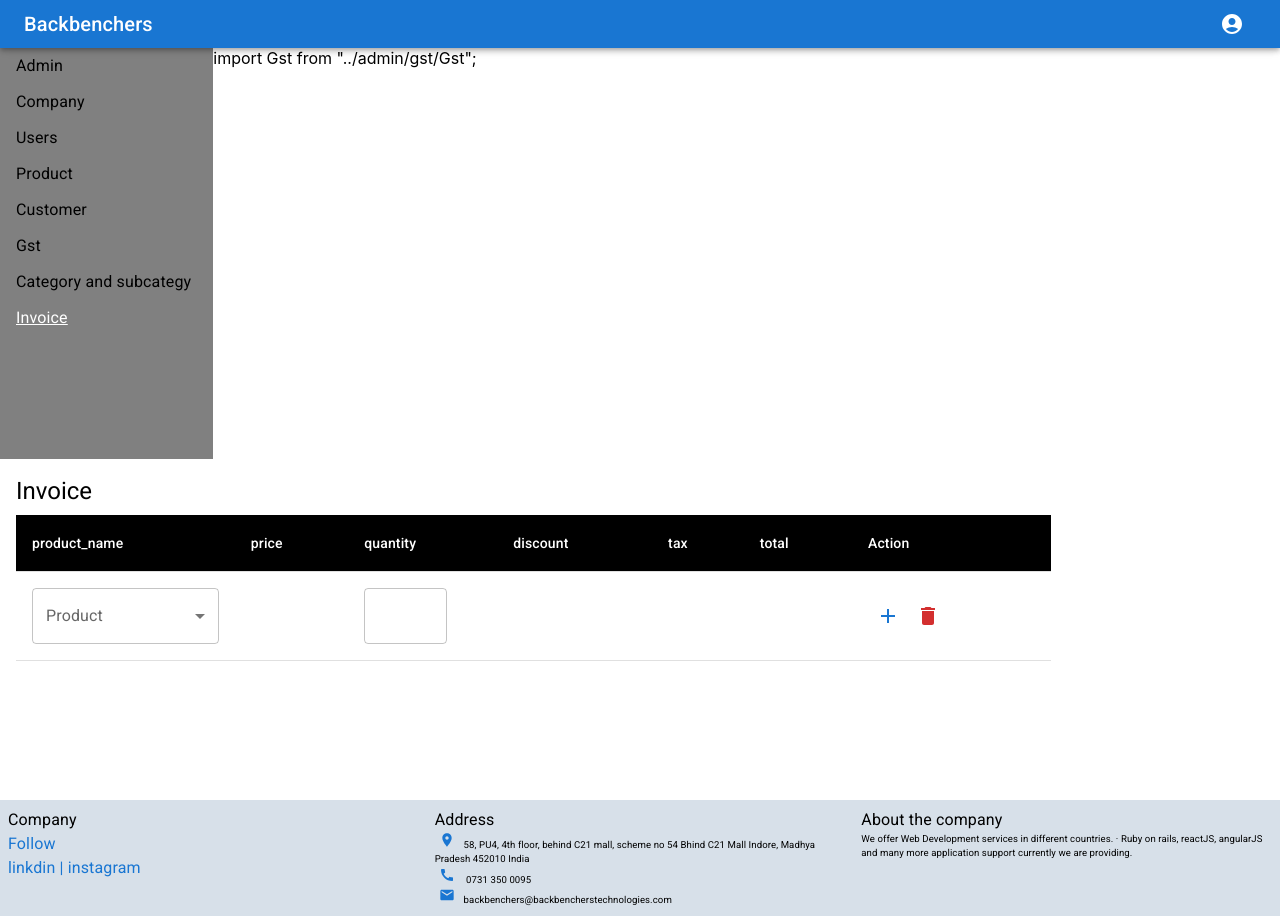
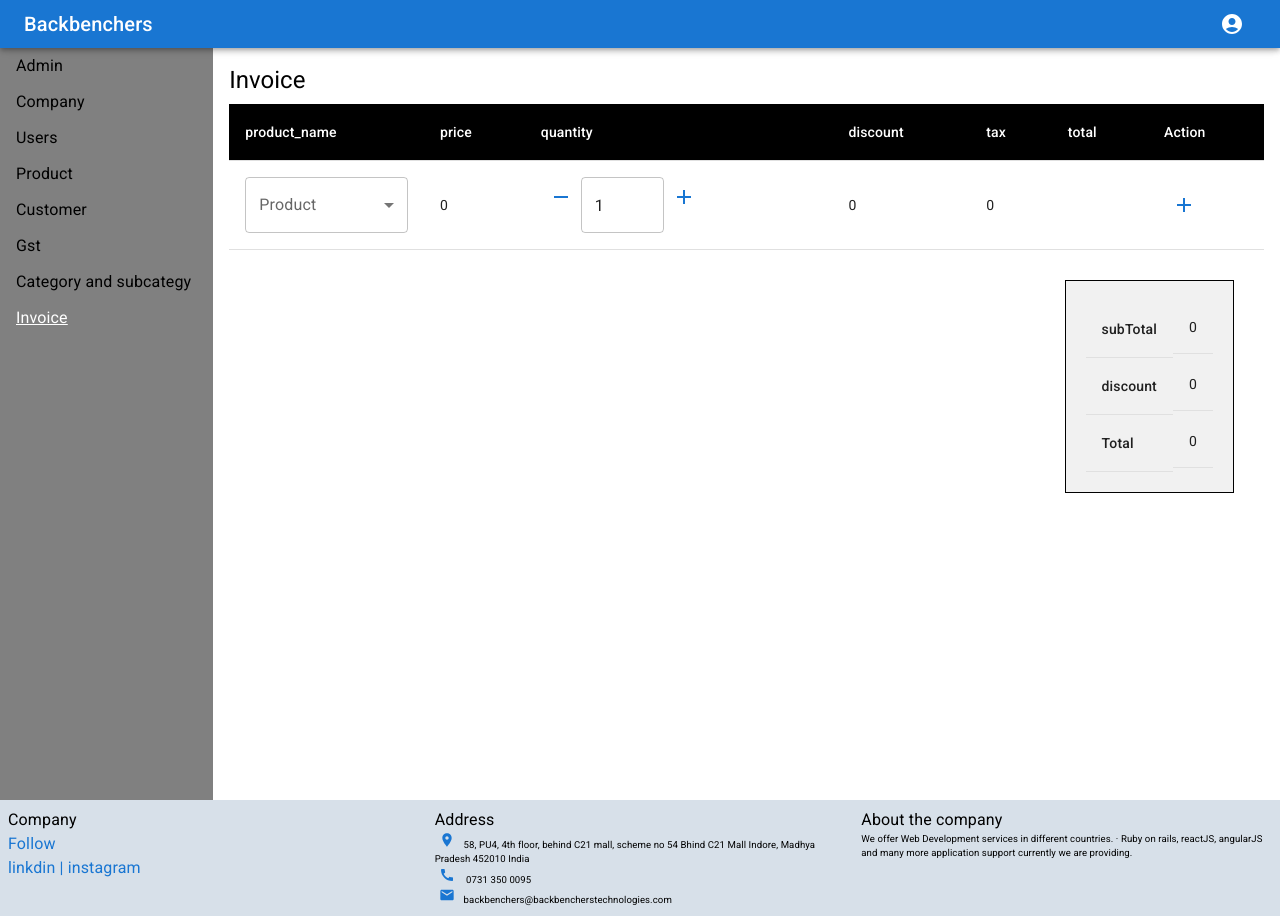
Before and after one commit to rraj77/company, a React (Create React App) app: page /invoice in a window 1280 px wide. Built offline with nearby package versions, Linux system fonts and the light colour scheme.

Commit message:
invoice changes

```diff
--- a/src/App.tsx
+++ b/src/App.tsx
@@ -4,17 +4,17 @@ import Header from './util-components/Header';
 import NavBarList from './util-components/NavBarList';
 import ImageUploadModel from './pop-up/ImageUploadModel';
 
-import { ProductList } from "./products/Api";
-import { BioContext } from "./invoice/ContextInvoice";
+
+
 function App() {
   return (
     <>
-    <BioContext.Provider value={ProductList}>
-      <Header />
-      <ImageUploadModel />
-      <NavBarList />
-      <Footer />
-      </BioContext.Provider>
+
+        <Header />
+        <ImageUploadModel />
+        <NavBarList />
+        <Footer />
+
     </>
   );
 }
--- a/src/invoice/ContextInvoice.tsx
+++ /dev/null
@@ -1,4 +0,0 @@
-import { createContext } from "react";
-
-
-export const BioContext = createContext<any>('');
--- a/src/invoice/Invoice.tsx
+++ b/src/invoice/Invoice.tsx
@@ -1,68 +1,191 @@
-import Table from "@mui/material/Table";
-import TableBody from "@mui/material/TableBody";
-import TableCell from "@mui/material/TableCell";
-import TableHead from "@mui/material/TableHead";
-import TableRow from "@mui/material/TableRow";
-import { Grid, TextField } from "@mui/material";
-import { Typography } from "@mui/material";
-import styles from "../styles/styles.module.scss";
-import IconButton from "@mui/material/IconButton";
-import DeleteIcon from "@mui/icons-material/Delete";
-import AddIcon from "@mui/icons-material/Add";
-import { useContext, useState } from "react";
-import * as React from "react";
-import Box from "@mui/material/Box";
-import InputLabel from "@mui/material/InputLabel";
-import MenuItem from "@mui/material/MenuItem";
-import FormControl from "@mui/material/FormControl";
-import Select, { SelectChangeEvent } from "@mui/material/Select";
-import { BioContext } from "./ContextInvoice";
-import { ProductList } from "../products/Api";
-import { IInvoiceItem } from "../interfaces/product";
+import Table from '@mui/material/Table';
+import TableBody from '@mui/material/TableBody';
+import TableCell from '@mui/material/TableCell';
+import TableHead from '@mui/material/TableHead';
+import TableRow from '@mui/material/TableRow';
+import { Grid, TableFooter, TextField } from '@mui/material';
+import { Typography } from '@mui/material';
+import styles from '../styles/styles.module.scss';
+import IconButton from '@mui/material/IconButton';
+import DeleteIcon from '@mui/icons-material/Delete';
+import AddIcon from '@mui/icons-material/Add';
+import { useState } from 'react';
+import * as React from 'react';
+import Box from '@mui/material/Box';
+import InputLabel from '@mui/material/InputLabel';
+import MenuItem from '@mui/material/MenuItem';
+import FormControl from '@mui/material/FormControl';
+import Select, { SelectChangeEvent } from '@mui/material/Select';
+import RemoveIcon from '@mui/icons-material/Remove';
+import EditIcon from '@mui/icons-material/Edit';
+import { ProductList } from '../products/Api';
+import { IProduct } from '../interfaces/product';
+import { IQuantity } from '../interfaces/product';
+import SaveIcon from '@mui/icons-material/Save';
 
 export default function Invoice() {
-  const user: any = useContext(BioContext);
-  console.log("check", user);
-  const [product, setProduct] = useState<any>();
-  const [invoiceProductName, setInvoiceProductName] = React.useState("");
+  const [invoiceProductName, setInvoiceProductName] = useState<string>('');
   const [quantity, setQuantity] = useState<number>(1);
-  const [totalData, setTotalData] = useState<any>();
+  const [totalData, setTotalData] = useState<number>();
+  const [selectedProductId, setSelectedProductID] = useState<string>();
+  const [invoiceProducts, setinvoiceProducts] = useState<IQuantity[]>([]);
+  const [isEditQuantity, setEditQuantity] = useState<number>(1);
+  const [isDiscount, setDiscount] = useState<number>(1);
+  const [subTotal, setSubTotal] = useState<number>(0);
+  const [newDiscount, setNewDiscount] = useState<number>(0);
+  const [newTotal, setNewTotal] = useState<number>(0);
+  const [product, setProduct] = useState<IProduct>({
+    id: '',
+    name: '',
+    category: '',
+    subCategory: '',
+    description: '',
+    tax: 0,
+    discount: 0,
+    price: 0
+  });
 
-  const editData = (event: any) => {
-     event.target.value &&
+  const onSubmit = () => {
+    const data = invoiceProducts.map((element: IQuantity) => {
+      if (element.id === selectedProductId) {
+        element.quantity = isEditQuantity;
+        element.product.discount = isDiscount;
+        if (product !== undefined) {
+          const newItem = ProductList.find((value: IProduct) => value.name === product.name);
+          if (newItem !== undefined) {
+            const totalItem = newItem.price * isEditQuantity - isDiscount + newItem.tax;
+
+            const editProductIndex = invoiceProducts.findIndex((value) => value.id === element.id);
+            invoiceProducts[editProductIndex].totalData = totalItem;
+          }
+        }
+      }
+
+      return element;
+    });
+
+    setinvoiceProducts([...data]);
+    setSelectedProductID('');
+  };
+
+  const selectNewDiscountAndQuantity = (
+    e: React.ChangeEvent<HTMLInputElement | HTMLTextAreaElement>,
+    textFieldName: string
+  ) => {
+    if (textFieldName === 'quantity') {
+      setEditQuantity(parseInt(e.target.value));
+    } else if (textFieldName === 'discount') {
+      setDiscount(parseInt(e.target.value));
+    }
+  };
+
+  const editQuantity = (textFieldName: string) => {
+    return (
+      <TextField
+        value={textFieldName === 'quantity' ? isEditQuantity : isDiscount}
+        type="number"
+        onChange={(e) => selectNewDiscountAndQuantity(e, textFieldName)}
+        InputProps={{ inputProps: { min: 0, max: 100 } }}
+      />
+    );
+  };
+
+  const onEditProduct = (indexOfProduct: string) => {
+    setSelectedProductID(indexOfProduct);
+  };
+
+  const increament = () => {
+    setQuantity(quantity + 1);
+
+    if (product !== undefined) {
+      const newItem = ProductList.find((value: IProduct) => value.name === product.name);
+      if (newItem !== undefined) {
+        const totalItem = newItem.price * (quantity + 1) - newItem.discount + newItem.tax;
+
+        setTotalData(totalItem);
+      }
+    }
+  };
+  const decreament = () => {
+    quantity > 1 ? setQuantity(quantity - 1) : setQuantity(1);
+    if (product !== undefined) {
+      const newItem = ProductList.find((value: IProduct) => value.name === product.name);
+      if (newItem !== undefined) {
+        const totalItem = newItem.price * (quantity - 1) - newItem.discount + newItem.tax;
+
+        setTotalData(totalItem);
+      }
+    }
+  };
+  const editData = (event: React.ChangeEvent<HTMLInputElement>) => {
     setQuantity(parseInt(event.target.value));
-    const newItem: any = user.find(
-      (value: any) => value.name == event.target.value
-    );
-    const totalItem: any =
-      newItem.price * quantity - (newItem.discount + newItem.tax);
-    console.warn("if run", totalItem);
+    if (product !== undefined) {
+      const newItem = ProductList.find((value: IProduct) => value.name === product.name);
+      if (newItem !== undefined) {
+        const totalItem =
+          newItem.price * Number(event.target.value) - newItem.discount + newItem.tax;
+
         setTotalData(totalItem);
+      }
+    }
   };
 
   const handleSelectProduct = (event: SelectChangeEvent) => {
-    const newItem = user.find((value: any) => value.name == event.target.value);
+    const newItem = ProductList.find((value) => value.name === event.target.value);
+    if (newItem !== undefined) {
       setProduct(newItem);
+    }
     setInvoiceProductName(event.target.value);
-
-    const totalItem: any =
-      newItem.price * quantity - (newItem.discount + newItem.tax);
+    if (newItem !== undefined) {
+      const totalItem = newItem.price * quantity - newItem.discount + newItem.tax;
       setTotalData(totalItem);
+    }
   };
 
-  const [addRow, setAddRow] = useState<any>([
-    {
-      id: Math.random(),
+  const onAddinvoiceProducts = () => {
+    const allInvoiceProduct: IQuantity = {
+      id: new Date().getTime().toString(),
+      product: product,
+      quantity: quantity,
+      totalData: totalData
+    };
 
-    },
-  ]);
-  const onAddRow = () => {
-    setAddRow([...addRow, { id: Math.random() }]);
+    setProduct({
+      id: '',
+      name: '',
+      category: '',
+      subCategory: '',
+      description: '',
+      tax: 0,
+      discount: 0,
+      price: 0
+    });
+    setInvoiceProductName('');
+    setQuantity(1);
+    setTotalData(0);
+    setinvoiceProducts([...invoiceProducts, allInvoiceProduct]);
   };
-  const onDeleteProduct = (id: number) => {
-    const deleteProduct = addRow.filter((row: { id: number }) => row.id !== id);
-    setAddRow(deleteProduct);
+
+  const onDeleteProduct = (id: string) => {
+    const deleteProduct = invoiceProducts.filter((item: IQuantity) => {
+      if (id !== item.id) {
+        return item;
+      }
+    });
+    setinvoiceProducts(deleteProduct);
   };
+
+  React.useEffect(() => {
+    let totalSubTotal = 0;
+    invoiceProducts.map((value) => {
+      totalSubTotal += value.totalData ?? 0;
+      setSubTotal(totalSubTotal);
+      const discount = totalSubTotal * 0.1;
+      setNewDiscount(discount);
+      const total = totalSubTotal - discount;
+      setNewTotal(total);
+    });
+  }, [invoiceProducts]);
 
   return (
     <Grid container spacing={2}>
@@ -73,9 +196,7 @@ export default function Invoice() {
         <Table>
           <TableHead>
             <TableRow>
-              <TableCell className={styles.tableCellHead}>
-                product_name
-              </TableCell>
+              <TableCell className={styles.tableCellHead}>product_name</TableCell>
               <TableCell className={styles.tableCellHead}>price</TableCell>
               <TableCell className={styles.tableCellHead}>quantity</TableCell>
               <TableCell className={styles.tableCellHead}>discount</TableCell>
@@ -86,73 +207,121 @@ export default function Invoice() {
           </TableHead>
 
           <TableBody>
-            {addRow?.map((row: any) => {
-              return (
-                <TableRow key={row.id}>
+            {invoiceProducts?.map((eachProduct) => (
+              <TableRow key={eachProduct.id}>
+                <TableCell className={styles.tableCellBody}>{eachProduct.product.name}</TableCell>
+                <TableCell className={styles.tableCellBody}>{eachProduct.product.price}</TableCell>
+                {eachProduct.id === selectedProductId ? (
+                  <TableCell className={styles.tableCellBody}>{editQuantity('quantity')}</TableCell>
+                ) : (
+                  <TableCell className={styles.tableCellBody}>{eachProduct.quantity}</TableCell>
+                )}
+                {eachProduct.id === selectedProductId ? (
+                  <TableCell className={styles.tableCellBody}>{editQuantity('discount')}</TableCell>
+                ) : (
                   <TableCell className={styles.tableCellBody}>
-                    {true ? (
-                      <Box sx={{ minWidth: 120 }}>
+                    {eachProduct.product.discount}
+                  </TableCell>
+                )}
+
+                <TableCell className={styles.tableCellBody}>{eachProduct.product.tax}</TableCell>
+                <TableCell className={styles.tableCellBody}>{eachProduct.totalData}</TableCell>
+                <TableCell>
+                  <Box className={styles.display_flex}>
+                    <IconButton color="error" onClick={() => onDeleteProduct(eachProduct.id ?? '')}>
+                      <DeleteIcon />
+                    </IconButton>
+                    <IconButton color="primary" onClick={() => onEditProduct(eachProduct.id ?? '')}>
+                      <EditIcon />
+                    </IconButton>
+                    <IconButton color="primary" onClick={() => onSubmit()}>
+                      <SaveIcon />
+                    </IconButton>
+                  </Box>
+                </TableCell>
+              </TableRow>
+            ))}
+
+            <TableRow>
+              <TableCell className={styles.tableCellBody}>
+                <Box>
                   <FormControl fullWidth>
-                          <InputLabel id="demo-simple-select-label">
-                            Product
-                          </InputLabel>
+                    <InputLabel id="demo-simple-select-label">Product</InputLabel>
                     <Select
                       labelId="demo-simple-select-label"
                       id="demo-simple-select"
                       value={invoiceProductName}
                       label="Product"
-                            onChange={handleSelectProduct}
-                          >
-                            {ProductList.map((user) => (
-                              <MenuItem value={user.name}>{user.name}</MenuItem>
+                      onChange={handleSelectProduct}>
+                      {ProductList.map((row) => (
+                        <MenuItem key={row.id} value={row.name}>
+                          {row.name}
+                        </MenuItem>
                       ))}
                     </Select>
                   </FormControl>
                 </Box>
-                    ) : (
-                      invoiceProductName
-                    )}
               </TableCell>
-                  <TableCell className={styles.tableCellBody}>
-                    {product?.price}
-                  </TableCell>
-                  <TableCell className={styles.tableCellBody}>
+              <TableCell className={styles.tableCellBody}>{product?.price}</TableCell>
+
+              <TableCell className={styles.display}>
+                <Box>
+                  <IconButton color="primary" onClick={decreament}>
+                    <RemoveIcon />
+                  </IconButton>
+
                   <TextField
-                      value={product ? quantity : ""}
+                    value={quantity}
                     type="number"
                     onChange={editData}
-                      InputProps={{ inputProps: { min: 0, max: 100 } }}
-                    >
-                      {product?.setEdit}
-                    </TextField>
+                    InputProps={{ inputProps: { min: 1, max: 100 } }}
+                  />
+
+                  <IconButton color="primary" onClick={increament}>
+                    <AddIcon />
+                  </IconButton>
+                </Box>
               </TableCell>
-                  <TableCell className={styles.tableCellBody}>
-                    {product?.discount}
-                  </TableCell>
-                  <TableCell className={styles.tableCellBody}>
-                    {product?.tax}
-                  </TableCell>
-                  <TableCell className={styles.tableCellBody}>
-                    {totalData}
-                  </TableCell>
+
+              <TableCell className={styles.tableCellBody}>{product?.discount}</TableCell>
+              <TableCell className={styles.tableCellBody}>{product?.tax}</TableCell>
+              <TableCell className={styles.tableCellBody}>{totalData}</TableCell>
               <TableCell>
                 <Box className={styles.display_flex}>
-                      <IconButton color="primary" onClick={onAddRow}>
+                  <IconButton color="primary" onClick={onAddinvoiceProducts}>
                     <AddIcon />
-                      </IconButton>
-                      <IconButton
-                        color="error"
-                        onClick={() => onDeleteProduct(row.id)}
-                      >
-                        <DeleteIcon />
                   </IconButton>
                 </Box>
               </TableCell>
             </TableRow>
-              );
-            })}
           </TableBody>
         </Table>
+        <Box className={styles.flow}>
+          <TableFooter>
+            <TableHead>
+              <Box className={styles.footer_total}>
+                <TableRow>
+                  <TableCell>subTotal</TableCell>
+                  <TableBody>
+                    <TableCell>{subTotal}</TableCell>
+                  </TableBody>
+                </TableRow>
+                <TableRow>
+                  <TableCell>discount</TableCell>
+                  <TableBody>
+                    <TableCell>{newDiscount}</TableCell>
+                  </TableBody>
+                </TableRow>
+                <TableRow>
+                  <TableCell>Total</TableCell>
+                  <TableBody>
+                    <TableCell>{newTotal}</TableCell>
+                  </TableBody>
+                </TableRow>
+              </Box>
+            </TableHead>
+          </TableFooter>
+        </Box>
       </Grid>
     </Grid>
   );
--- a/src/products/Api.ts
+++ b/src/products/Api.ts
@@ -1,55 +1,54 @@
 import { IProduct } from '../interfaces/product';
 
-
- export const ProductList:IProduct[] = [
+export const ProductList: IProduct[] = [
   {
-      id: 1,
-      name: "frogen",
-      category: "sdf",
-      subCategory: "desad",
-      description: "dsjf",
-      tax:4,
-      discount:5,
-      price: 23,
+    id: '1',
+    name: 'frogen',
+    category: 'sdf',
+    subCategory: 'desad',
+    description: 'dsjf',
+    tax: 4,
+    discount: 5,
+    price: 23
   },
   {
-      id: 2,
-      name: "Ice ",
-      category:"dfg",
-      subCategory: "cdvf",
-      description: "sgjf",
-      tax:3,
-      discount:3,
-      price: 21,
+    id: '2',
+    name: 'Ice ',
+    category: 'dfg',
+    subCategory: 'cdvf',
+    description: 'sgjf',
+    tax: 3,
+    discount: 3,
+    price: 21
   },
   {
-      id: 3,
-      name: "Eclair",
-      category: "fgf",
-      subCategory: "fdvfdv",
-      description: "dfn",
-      tax:3,
-      discount:6,
-      price: 27,
+    id: '3',
+    name: 'Eclair',
+    category: 'fgf',
+    subCategory: 'fdvfdv',
+    description: 'dfn',
+    tax: 3,
+    discount: 6,
+    price: 27
   },
   {
-      id: 4,
-      name: "Cupcake",
-      category: "fh",
-      subCategory: "fvdgf",
-      description: "dfn",
-      tax:5,
-      discount:4,
-      price: 22,
+    id: '4',
+    name: 'Cupcake',
+    category: 'fh',
+    subCategory: 'fvdgf',
+    description: 'dfn',
+    tax: 5,
+    discount: 4,
+    price: 22
   },
   {
-      id: 5,
-      name: "Gingerbread",
-      category: "rt",
-      subCategory: "fgfdh",
-      description: "djfg",
-      tax:5,
-      discount:4,
-      price: 25,
-     },
+    id: '5',
+    name: 'Gingerbread',
+    category: 'rt',
+    subCategory: 'fgfdh',
+    description: 'djfg',
+    tax: 5,
+    discount: 4,
+    price: 25
+  }
 ];
--- a/src/styles/styles.module.scss
+++ b/src/styles/styles.module.scss
@@ -131,3 +131,19 @@
   font-size: 1rem;
 
 }
+.display {
+
+  display: grid;
+  grid-template-columns: auto auto
+}
+.footer_total {
+  border: 1px solid black;
+  background-color: #f1f1f1;
+  margin: 30px;
+  padding: 20px;
+
+
+}
+.flow {
+  float:right;
+}
--- a/src/util-components/NavBarList.tsx
+++ b/src/util-components/NavBarList.tsx
@@ -1,26 +1,24 @@
-import { Routes, Route, NavLink } from "react-router-dom";
-import MenuItem from "@mui/material/MenuItem";
-import { Box } from "@mui/system";
-import Users from "../main/Users";
-import CompanyList from "../admin/CompanyList";
-import Admin from "../admin/Admin";
-import { NavLinks } from "../routes/Routers";
-import Grid from "@mui/material/Unstable_Grid2";
-import SignIn from "../auth/sign-in/SignIn";
-import SignUp from "../auth/sign-up/SignUp";
-import styles from "./../styles/styles.module.scss";
+import { Routes, Route, NavLink } from 'react-router-dom';
+import MenuItem from '@mui/material/MenuItem';
+import { Box } from '@mui/system';
+import Users from '../main/Users';
+import CompanyList from '../admin/CompanyList';
+import Admin from '../admin/Admin';
+import { NavLinks } from '../routes/Routers';
+import Grid from '@mui/material/Unstable_Grid2';
+import SignIn from '../auth/sign-in/SignIn';
+import SignUp from '../auth/sign-up/SignUp';
+import styles from './../styles/styles.module.scss';
 
-import CategorySubcategoryTable from "../category-subcategory/CategorySubcategoryTable";
+import CategorySubcategoryTable from '../category-subcategory/CategorySubcategoryTable';
 
-
-
-import Invoice from "../invoice/Invoice";
+import Invoice from '../invoice/Invoice';
 
 import Customertable from '../customer/CustomerTable';
 import Gst from '../admin/gst/Gst';
 import ProductTable from '../products/ProductTable';
 
-export default function   NavBarList() {
+export default function NavBarList() {
   return (
     <Grid container className={styles.navbar}>
       <Grid lg={2} md={2} className={styles.navbar_item}>
@@ -38,7 +36,7 @@ export default function   NavBarList() {
             </NavLink>
           ))}
         </Box>
-      </Grid>import Gst from "../admin/gst/Gst";
+      </Grid>
       <Grid lg={10} md={10} xs={12} className={styles.company}>
         <Routes>
           <Route path="/" element={<Admin />} />
@@ -50,8 +48,7 @@ export default function   NavBarList() {
           <Route path="/category-subcategory" element={<CategorySubcategoryTable />} />
           <Route path="/signin" element={<SignIn />} />
           <Route path="/signup" element={<SignUp />} />
-          <Route path="/invoice" element={<Invoice/>} />
-
+          <Route path="/invoice" element={<Invoice />} />
         </Routes>
       </Grid>
     </Grid>
```
Also changed, not shown: src/interfaces/product.ts (+12 -5 lines), src/products/AddProductForm.tsx (+5 -5 lines), src/products/ProductTable.tsx (+18 -37 lines), src/routes/Routers.tsx (+6 -6 lines), .eslintrc.json. Lines whose indentation alone changed are shown as unchanged.
